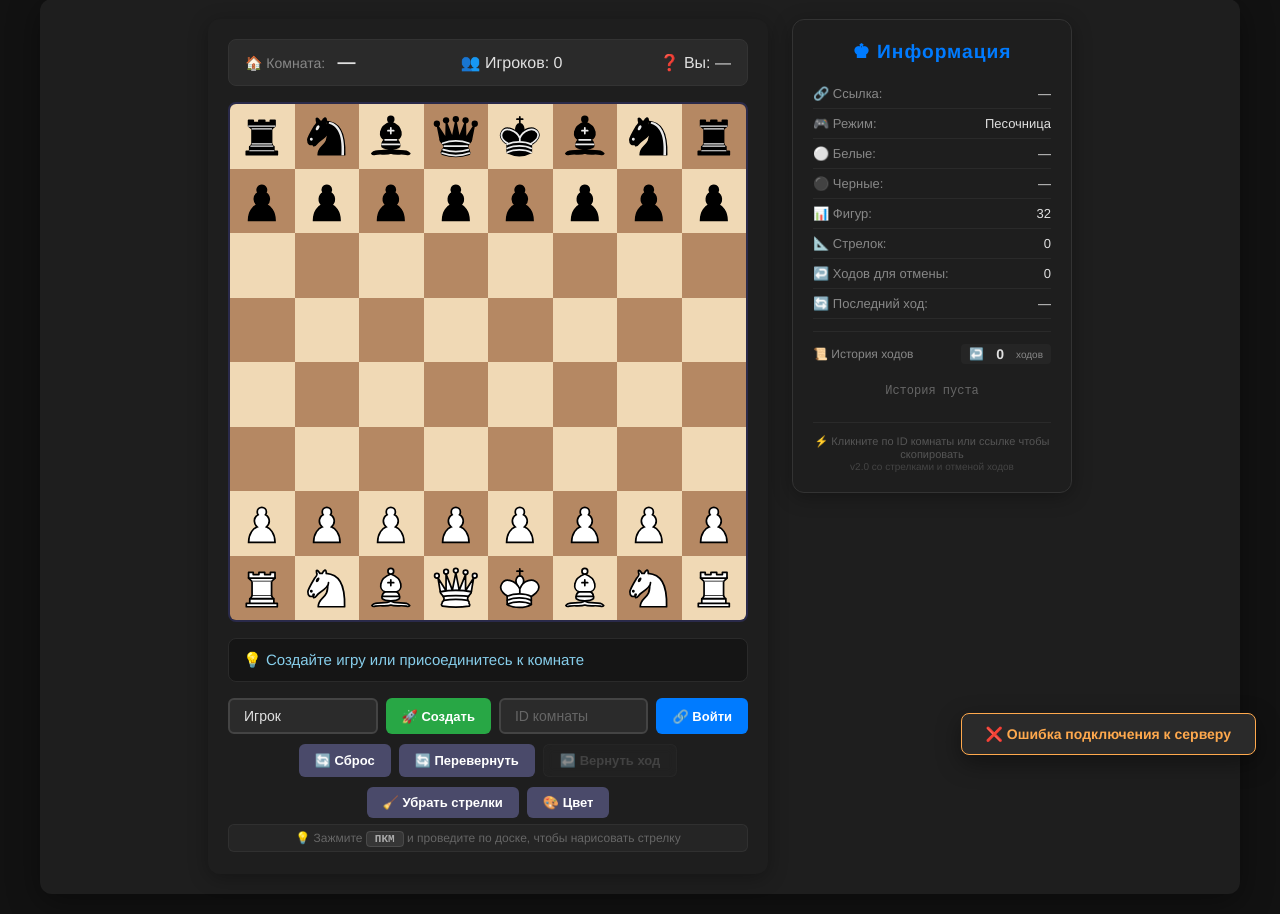
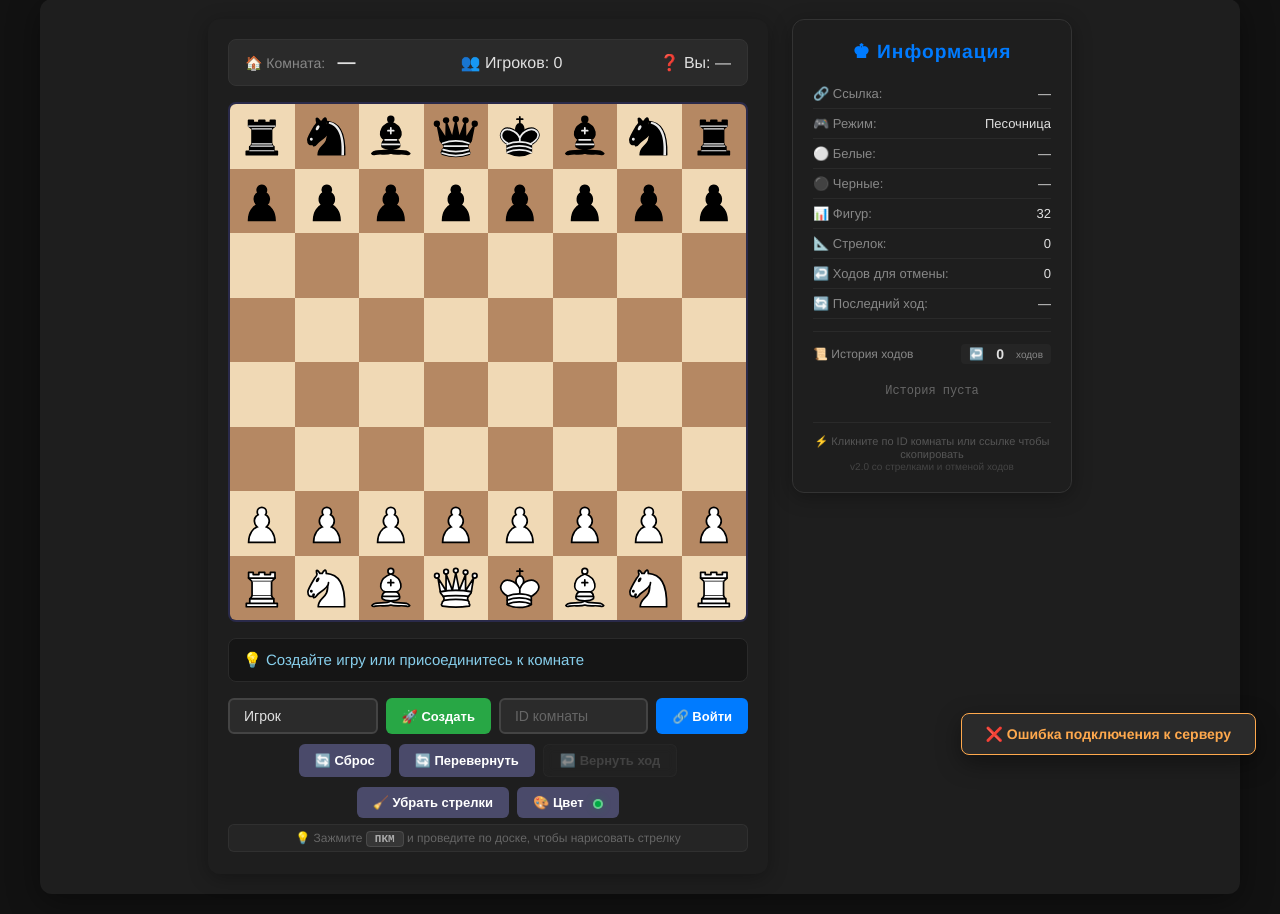
Before and after one commit to bauman-robotics/freechess, a Flask app: page / in a window 1280 px wide. Shown: the part 21-935 px from the top of the page. Run offline with Flask 3, Linux system fonts and the light colour scheme; some libraries are stand-ins or nearby versions.

Commit message:
индикатор цвета стрелок

```diff
--- a/static/js/features/arrows.js
+++ b/static/js/features/arrows.js
@@ -48,6 +48,7 @@ class ArrowSystem {
 
         this.setupEventListeners();
         this.setupSocketEvents();
+        this.updateColorButton();
         console.log('🎯 Система стрелок инициализирована (режим всегда включён)');
     }
 
@@ -66,11 +67,13 @@ class ArrowSystem {
         document.querySelectorAll('.arrow-color-btn').forEach(btn => {
             btn.classList.toggle('active', btn.dataset.color === color);
         });
+        this.updateColorButton(); // <-- ДОБАВЬТЕ
     }
 
     nextColor() {
         this.colorIndex = (this.colorIndex + 1) % this.colors.length;
         this.setColor(this.colors[this.colorIndex]);
+        this.updateColorButton(); // <-- ДОБАВЬТЕ
         if (typeof showToast === 'function') {
             showToast(`🎨 Цвет стрелки изменён`, 'info');
         }
@@ -440,6 +443,38 @@ class ArrowSystem {
         this.render();
     }
 
+
+    updateColorButton() {
+        const btn = document.getElementById('colorBtn');
+        if (!btn) return;
+
+        // Получаем высоту кнопки
+        const btnHeight = btn.offsetHeight || 30;
+        const dotSize = Math.max(10, Math.round(btnHeight / 3));
+
+        // Создаём индикатор цвета (точка)
+        const indicator = document.createElement('span');
+        indicator.className = 'color-indicator';
+        indicator.style.cssText = `
+            display: inline-block;
+            width: ${dotSize}px;
+            height: ${dotSize}px;
+            border-radius: 50%;
+            background: ${this.currentColor};
+            border: 2px solid rgba(255,255,255,0.4);
+            margin-left: 6px;
+            vertical-align: middle;
+            flex-shrink: 0;
+            transition: background 0.3s ease, transform 0.2s ease;
+            box-shadow: 0 0 8px ${this.currentColor}44;
+        `;
+
+        // Очищаем кнопку и добавляем текст + индикатор
+        btn.innerHTML = '';
+        btn.appendChild(document.createTextNode('🎨 Цвет '));
+        btn.appendChild(indicator);
+    }
+
     destroy() {
         document.removeEventListener('contextmenu', this.onContextMenu);
         if (this.boardElement) {
--- a/templates/index.html
+++ b/templates/index.html
@@ -78,7 +78,7 @@
                     <button onclick="window.clearArrows()" class="secondary" title="Удалить все стрелки">
                         🧹 Убрать стрелки
                     </button>
-                    <button onclick="window.nextArrowColor()" class="secondary" title="Сменить цвет стрелки">
+                    <button onclick="window.nextArrowColor()" class="secondary" id="colorBtn" title="Сменить цвет стрелки">
                         🎨 Цвет
                     </button>
                 </div>
```
